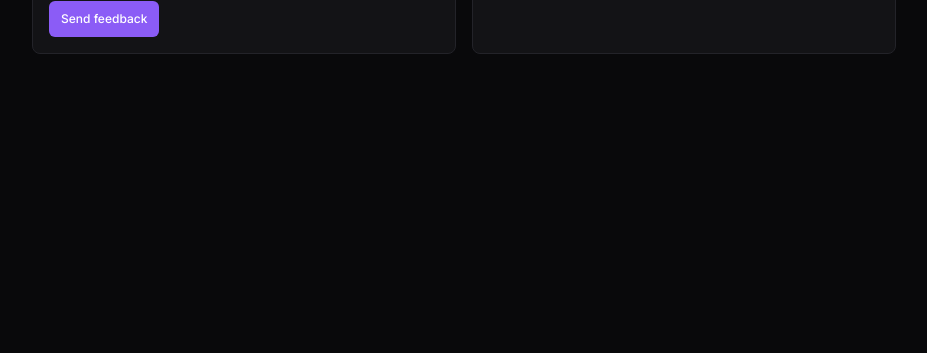
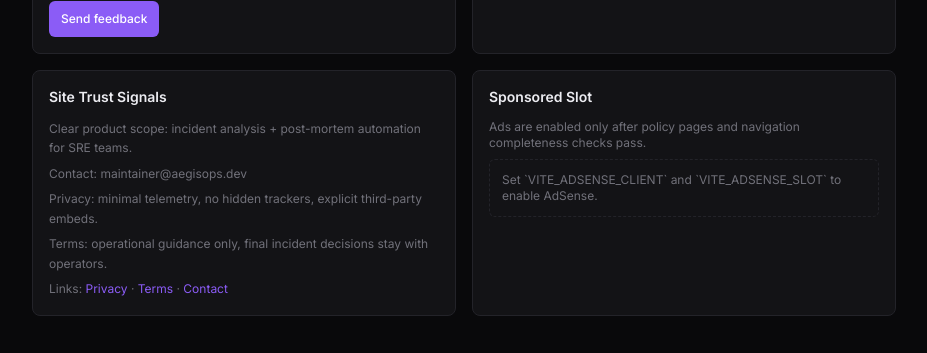
Before and after one commit to KIM3310/AegisOps-AI-Incident-Doctor-for-SREs-Powered-by-Gemini-3-Pro-Google-Workspace-, a React (Vite) app: page / in a window 1280 px wide. Shown: the part 990-1343 px from the top of the page, without its empty margins (176-1103 px from the left). Before the commit the page ends 1084 px from the top, so only its background shows below. Built offline with nearby package versions, Linux system fonts and the light colour scheme; no server answers.

Commit message:
feat(web): add adsense review-ready trust and policy pages

```diff
--- /dev/null
+++ b/components/AdSenseSlot.tsx
@@ -0,0 +1,62 @@
+import React, { useEffect, useRef } from 'react';
+
+declare global {
+  interface Window {
+    adsbygoogle?: unknown[];
+  }
+}
+
+const ADSENSE_CLIENT = String(import.meta.env.VITE_ADSENSE_CLIENT || '').trim();
+const ADSENSE_SLOT = String(import.meta.env.VITE_ADSENSE_SLOT || '').trim();
+
+export function AdSenseSlot() {
+  const pushedRef = useRef(false);
+
+  useEffect(() => {
+    if (!ADSENSE_CLIENT || typeof document === 'undefined') {
+      return;
+    }
+    if (document.getElementById('aegisops-adsbygoogle-script')) {
+      return;
+    }
+    const script = document.createElement('script');
+    script.id = 'aegisops-adsbygoogle-script';
+    script.async = true;
+    script.src = `https://pagead2.googlesyndication.com/pagead/js/adsbygoogle.js?client=${ADSENSE_CLIENT}`;
+    script.crossOrigin = 'anonymous';
+    document.head.appendChild(script);
+  }, []);
+
+  useEffect(() => {
+    if (!ADSENSE_CLIENT || !ADSENSE_SLOT || pushedRef.current) {
+      return;
+    }
+    try {
+      (window.adsbygoogle = window.adsbygoogle || []).push({});
+      pushedRef.current = true;
+    } catch (_err) {
+      // no-op: ad runtime initializes asynchronously.
+    }
+  }, []);
+
+  if (!ADSENSE_CLIENT || !ADSENSE_SLOT) {
+    return (
+      <div className="rounded-md border border-dashed border-border p-3 text-xs text-text-muted">
+        Set `VITE_ADSENSE_CLIENT` and `VITE_ADSENSE_SLOT` to enable AdSense.
+      </div>
+    );
+  }
+
+  return (
+    <ins
+      className="adsbygoogle block w-full overflow-hidden rounded-md border border-border bg-bg p-1"
+      style={{ minHeight: '96px' }}
+      data-ad-client={ADSENSE_CLIENT}
+      data-ad-slot={ADSENSE_SLOT}
+      data-ad-format="auto"
+      data-full-width-responsive="true"
+    />
+  );
+}
+
+export default AdSenseSlot;
--- a/components/CommunityHub.tsx
+++ b/components/CommunityHub.tsx
@@ -1,5 +1,6 @@
 import React, { useEffect, useRef, useState } from 'react';
 import { AlertTriangle, CheckCircle2, MessageCircle, Send } from 'lucide-react';
+import { AdSenseSlot } from './AdSenseSlot';
 
 type SubmitState = 'idle' | 'submitting' | 'success' | 'error';
 
@@ -191,6 +192,29 @@ export const CommunityHub: React.FC = () => {
           </div>
         </div>
       </div>
+      <div className="mt-4 grid md:grid-cols-2 gap-4">
+        <div className="bg-bg-card border border-border rounded-lg p-4">
+          <h2 className="text-sm font-semibold mb-3">Site Trust Signals</h2>
+          <ul className="text-xs text-text-muted space-y-1.5 leading-relaxed">
+            <li>Clear product scope: incident analysis + post-mortem automation for SRE teams.</li>
+            <li>Contact: maintainer@aegisops.dev</li>
+            <li>Privacy: minimal telemetry, no hidden trackers, explicit third-party embeds.</li>
+            <li>Terms: operational guidance only, final incident decisions stay with operators.</li>
+            <li>
+              Links: <a className="text-accent hover:underline" href="/privacy.html">Privacy</a> ·{" "}
+              <a className="text-accent hover:underline" href="/terms.html">Terms</a> ·{" "}
+              <a className="text-accent hover:underline" href="/contact.html">Contact</a>
+            </li>
+          </ul>
+        </div>
+        <div className="bg-bg-card border border-border rounded-lg p-4">
+          <h2 className="text-sm font-semibold mb-3">Sponsored Slot</h2>
+          <p className="text-xs text-text-muted mb-2">
+            Ads are enabled only after policy pages and navigation completeness checks pass.
+          </p>
+          <AdSenseSlot />
+        </div>
+      </div>
     </section>
   );
 };
--- a/index.html
+++ b/index.html
@@ -10,6 +10,7 @@
   <meta name="keywords" content="SRE, Incident Analysis, Post-Mortem, DevOps, AI Log Analysis, Gemini 3 Pro, Google Workspace Integration, Site Reliability Engineering, Root Cause Analysis" />
   <meta name="author" content="AegisOps" />
   <meta name="robots" content="index, follow" />
+  <meta name="google-adsense-account" content="ca-pub-0000000000000000" />
 
   <!-- Open Graph / Facebook -->
   <meta property="og:type" content="website" />
--- /dev/null
+++ b/public/contact.html
@@ -0,0 +1 @@
+<!doctype html><html lang="en"><head><meta charset="utf-8"/><meta name="viewport" content="width=device-width, initial-scale=1"/><title>Contact | AegisOps</title><style>body{font-family:ui-sans-serif,system-ui;max-width:880px;margin:auto;padding:24px;line-height:1.6}a{color:#6f5bff}</style></head><body><a href="/">Home</a><h1>Contact</h1><p>Email: maintainer@aegisops.dev</p></body></html>
--- /dev/null
+++ b/public/privacy.html
@@ -0,0 +1 @@
+<!doctype html><html lang="en"><head><meta charset="utf-8"/><meta name="viewport" content="width=device-width, initial-scale=1"/><title>Privacy | AegisOps</title><style>body{font-family:ui-sans-serif,system-ui;max-width:880px;margin:auto;padding:24px;line-height:1.6}a{color:#6f5bff}</style></head><body><a href="/">Home</a><h1>Privacy Policy</h1><p>AegisOps processes logs/screenshots for incident analysis and stores only user-generated history needed for workflow continuity.</p></body></html>
--- /dev/null
+++ b/public/terms.html
@@ -0,0 +1 @@
+<!doctype html><html lang="en"><head><meta charset="utf-8"/><meta name="viewport" content="width=device-width, initial-scale=1"/><title>Terms | AegisOps</title><style>body{font-family:ui-sans-serif,system-ui;max-width:880px;margin:auto;padding:24px;line-height:1.6}a{color:#6f5bff}</style></head><body><a href="/">Home</a><h1>Terms of Service</h1><p>AI outputs are advisory. Final incident actions and postmortem decisions remain with operators.</p></body></html>
--- a/vite-env.d.ts
+++ b/vite-env.d.ts
@@ -1,6 +1,8 @@
 /// <reference types="vite/client" />
 
 interface ImportMetaEnv {
+  readonly VITE_ADSENSE_CLIENT?: string;
+  readonly VITE_ADSENSE_SLOT?: string;
   readonly VITE_TM_MODEL_URL?: string;
   readonly VITE_FORMSPREE_ENDPOINT?: string;
   readonly VITE_DISQUS_SHORTNAME?: string;
```
Also changed, not shown: public/ads.txt (added), public/robots.txt (added), 2 other files (tests, documents, lock files or other folders).
